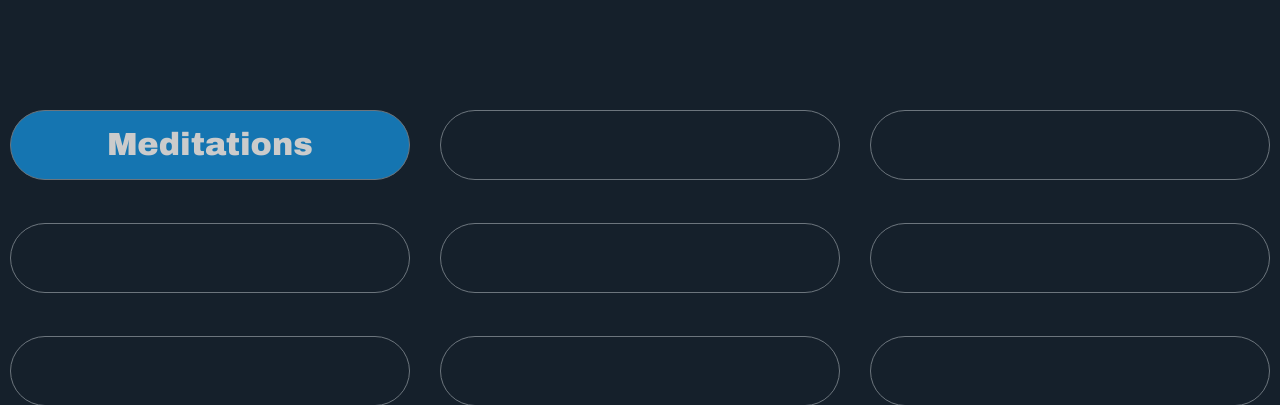
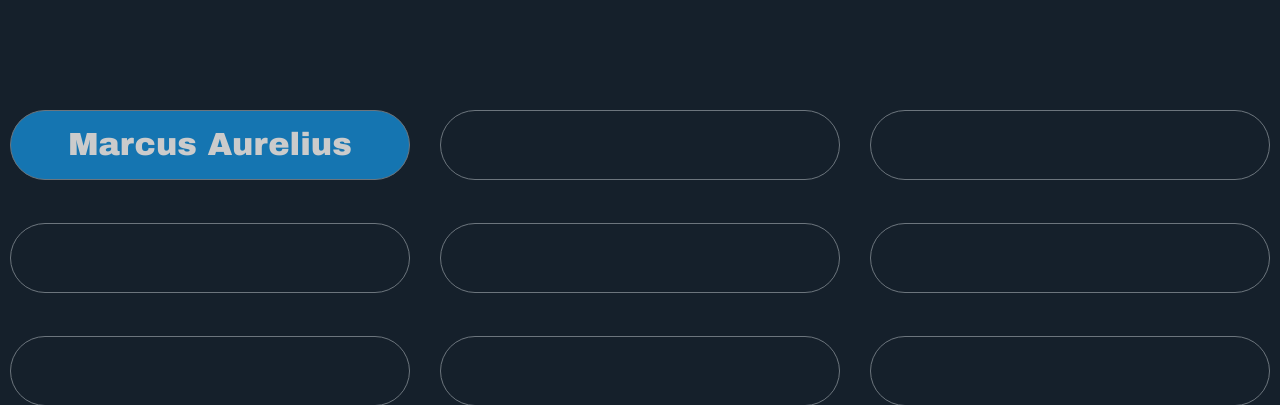
Before and after one commit to TannerYork/Tweet-Stack, a Django app: page /generators/ in a window 1280 px wide. Shown: the part 57-462 px from the top of the page. Run offline with Django 3.2, Linux system fonts and the light colour scheme; some libraries are stand-ins or nearby versions.

Commit message:
Update generators html

```diff
--- a/tweet_generator/templates/generators.html
+++ b/tweet_generator/templates/generators.html
@@ -5,7 +5,7 @@
              style="margin-top: 56px;">
              <div class="container d-flex flex-column justify-content-around align-items-center"
                   style="height: 100%; margin-top: 80px; margin-bottom: 80px; padding: 0;">
-               <a class="generator-item rounded-pill" href="/generators/display">Meditations</a>
+               <a class="generator-item rounded-pill" href="/generators/display">Marcus Aurelius</a>
                <div class="generator-item generator-item-empty rounded-pill"></div>
                <div class="generator-item generator-item-empty rounded-pill"></div>
                <div class="generator-item generator-item-empty rounded-pill"></div>
```
